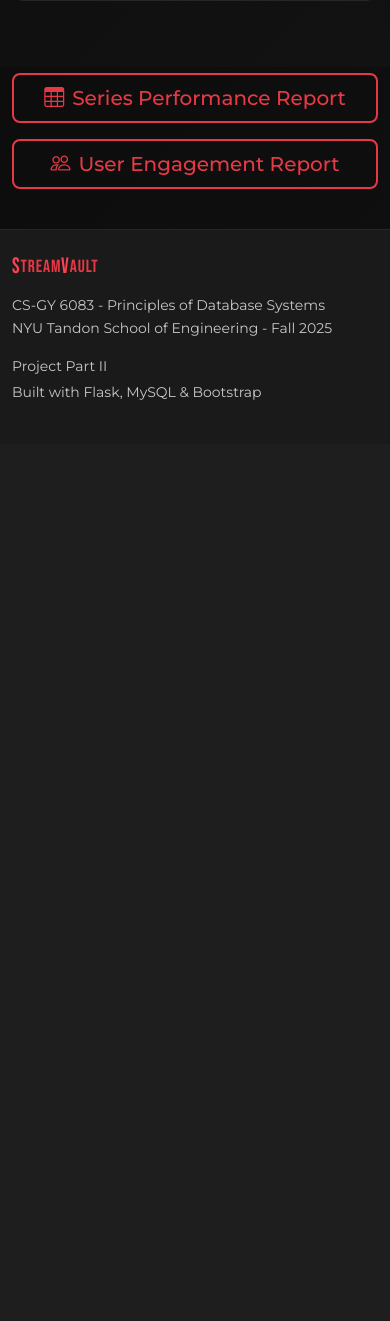
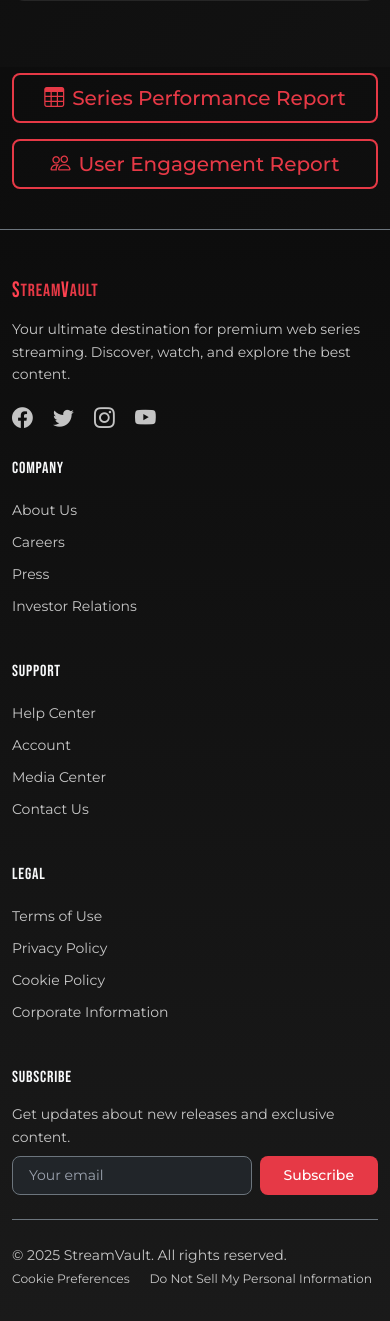
Before and after one commit to igopalakrishna/StreamVault, a Flask app: page /analytics/ in a window 390 px wide. Shown: the part 2465-3786 px from the top of the page. Before the commit the page ends 2865 px from the top, so only its background shows below. Run offline with Flask 3, Linux system fonts and the light colour scheme; the visitor is signed in with stand-in values (Sample User, id 1); data that the repository does not hold is empty.

Commit message:
Replace academic footer with professional streaming platform footer
- Removed CS-GY 6083 and NYU academic text
- Added professional footer with sections:
  * Company links (About, Careers, Press)
  * Support links (Help Center, Account, Contact)
  * Legal links (Terms, Privacy, Cookies)
  * Social media icons (Facebook, Twitter, Instagram, YouTube)
  * Email subscription form
- Enhanced footer styling with gradient background
- Hover effects on links
- Responsive layout
- Copyright and legal notices

```diff
--- a/app/static/css/style.css
+++ b/app/static/css/style.css
@@ -474,9 +474,38 @@ a:hover {
    ============================================================================ */
 
 .footer {
-    background: var(--color-bg-secondary);
+    background: linear-gradient(180deg, var(--color-bg-primary) 0%, var(--color-bg-secondary) 100%);
     border-top: 1px solid var(--color-bg-tertiary);
     margin-top: auto;
+    padding-top: 3rem !important;
+    padding-bottom: 2rem !important;
+}
+
+.footer-links {
+    line-height: 2;
+}
+
+.footer-links a {
+    color: var(--color-text-muted);
+    text-decoration: none;
+    transition: color 0.2s ease;
+    display: inline-block;
+}
+
+.footer-links a:hover {
+    color: var(--color-accent);
+    text-decoration: underline;
+}
+
+.social-links a {
+    font-size: 1.3rem;
+    transition: all 0.2s ease;
+    display: inline-block;
+}
+
+.social-links a:hover {
+    color: var(--color-accent) !important;
+    transform: scale(1.1);
 }
 
 .text-accent {
--- a/app/templates/base.html
+++ b/app/templates/base.html
@@ -3,7 +3,7 @@
 <head>
     <meta charset="UTF-8">
     <meta name="viewport" content="width=device-width, initial-scale=1.0">
-    <title>{% block title %}StreamVault{% endblock %} | CS-GY 6083</title>
+    <title>{% block title %}StreamVault{% endblock %}</title>
 
     <!-- Google Fonts - Netflix/HBO style typography -->
     <link href="https://fonts.googleapis.com/css2?family=Bebas+Neue&family=Montserrat:wght@300;400;500;600;700&display=swap" rel="stylesheet">
@@ -117,17 +117,67 @@
     </main>
 
     <!-- Footer -->
-    <footer class="footer mt-auto py-4">
+    <footer class="footer mt-auto py-5 border-top border-secondary">
         <div class="container">
+            <div class="row mb-4">
+                <div class="col-lg-3 col-md-6 mb-4 mb-md-0">
+                    <h5 class="text-accent mb-3"><span class="logo-letter">S</span>tream<span class="logo-letter">V</span>ault</h5>
+                    <p class="text-muted small mb-3">
+                        Your ultimate destination for premium web series streaming. Discover, watch, and explore the best content.
+                    </p>
+                    <div class="social-links">
+                        <a href="#" class="text-muted me-3" aria-label="Facebook"><i class="bi bi-facebook"></i></a>
+                        <a href="#" class="text-muted me-3" aria-label="Twitter"><i class="bi bi-twitter"></i></a>
+                        <a href="#" class="text-muted me-3" aria-label="Instagram"><i class="bi bi-instagram"></i></a>
+                        <a href="#" class="text-muted" aria-label="YouTube"><i class="bi bi-youtube"></i></a>
+                    </div>
+                </div>
+                <div class="col-lg-2 col-md-6 mb-4 mb-md-0">
+                    <h6 class="text-light mb-3">Company</h6>
+                    <ul class="list-unstyled footer-links">
+                        <li><a href="#" class="text-muted small">About Us</a></li>
+                        <li><a href="#" class="text-muted small">Careers</a></li>
+                        <li><a href="#" class="text-muted small">Press</a></li>
+                        <li><a href="#" class="text-muted small">Investor Relations</a></li>
+                    </ul>
+                </div>
+                <div class="col-lg-2 col-md-6 mb-4 mb-md-0">
+                    <h6 class="text-light mb-3">Support</h6>
+                    <ul class="list-unstyled footer-links">
+                        <li><a href="#" class="text-muted small">Help Center</a></li>
+                        <li><a href="#" class="text-muted small">Account</a></li>
+                        <li><a href="#" class="text-muted small">Media Center</a></li>
+                        <li><a href="#" class="text-muted small">Contact Us</a></li>
+                    </ul>
+                </div>
+                <div class="col-lg-2 col-md-6 mb-4 mb-md-0">
+                    <h6 class="text-light mb-3">Legal</h6>
+                    <ul class="list-unstyled footer-links">
+                        <li><a href="#" class="text-muted small">Terms of Use</a></li>
+                        <li><a href="#" class="text-muted small">Privacy Policy</a></li>
+                        <li><a href="#" class="text-muted small">Cookie Policy</a></li>
+                        <li><a href="#" class="text-muted small">Corporate Information</a></li>
+                    </ul>
+                </div>
+                <div class="col-lg-3 col-md-6">
+                    <h6 class="text-light mb-3">Subscribe</h6>
+                    <p class="text-muted small mb-2">Get updates about new releases and exclusive content.</p>
+                    <form class="d-flex gap-2">
+                        <input type="email" class="form-control form-control-sm bg-dark border-secondary" placeholder="Your email" aria-label="Email">
+                        <button type="submit" class="btn btn-accent btn-sm">Subscribe</button>
+                    </form>
+                </div>
+            </div>
+            <hr class="border-secondary my-4">
             <div class="row">
                 <div class="col-md-6">
-                    <h5 class="text-accent"><span class="logo-letter">S</span>tream<span class="logo-letter">V</span>ault</h5>
-                    <p class="text-muted small">CS-GY 6083 - Principles of Database Systems<br>
-                    NYU Tandon School of Engineering - Fall 2025</p>
+                    <p class="text-muted small mb-0">&copy; 2025 StreamVault. All rights reserved.</p>
                 </div>
                 <div class="col-md-6 text-md-end">
-                    <p class="text-muted small mb-1">Project Part II</p>
-                    <p class="text-muted small">Built with Flask, MySQL & Bootstrap</p>
+                    <p class="text-muted small mb-0">
+                        <a href="#" class="text-muted small me-3">Cookie Preferences</a>
+                        <a href="#" class="text-muted small">Do Not Sell My Personal Information</a>
+                    </p>
                 </div>
             </div>
         </div>
```
